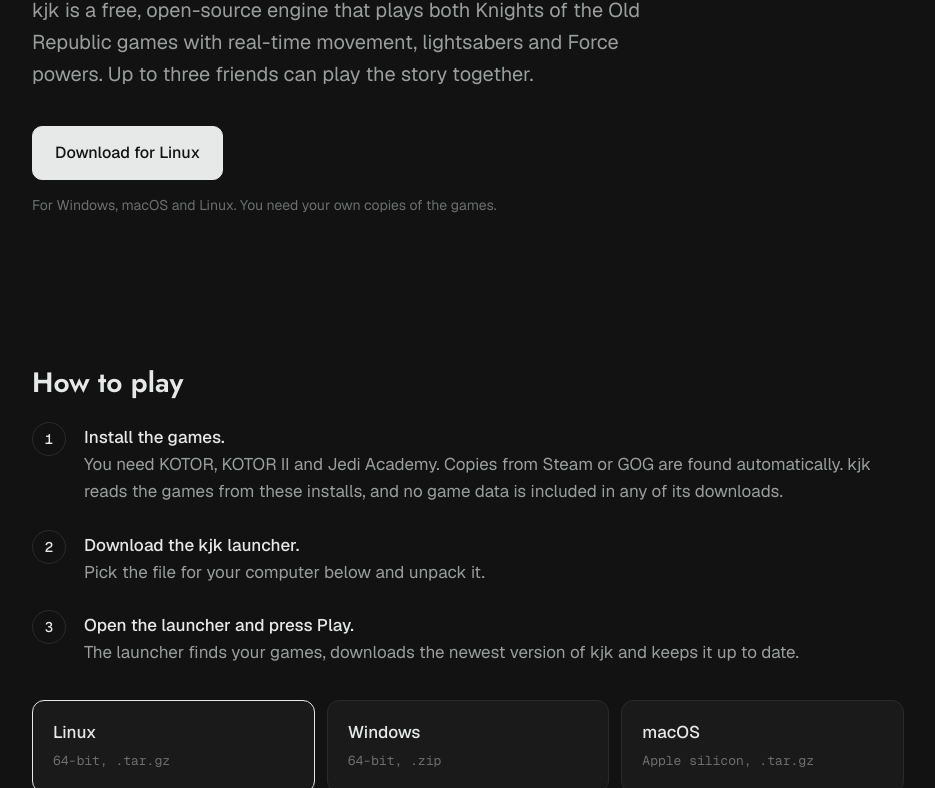
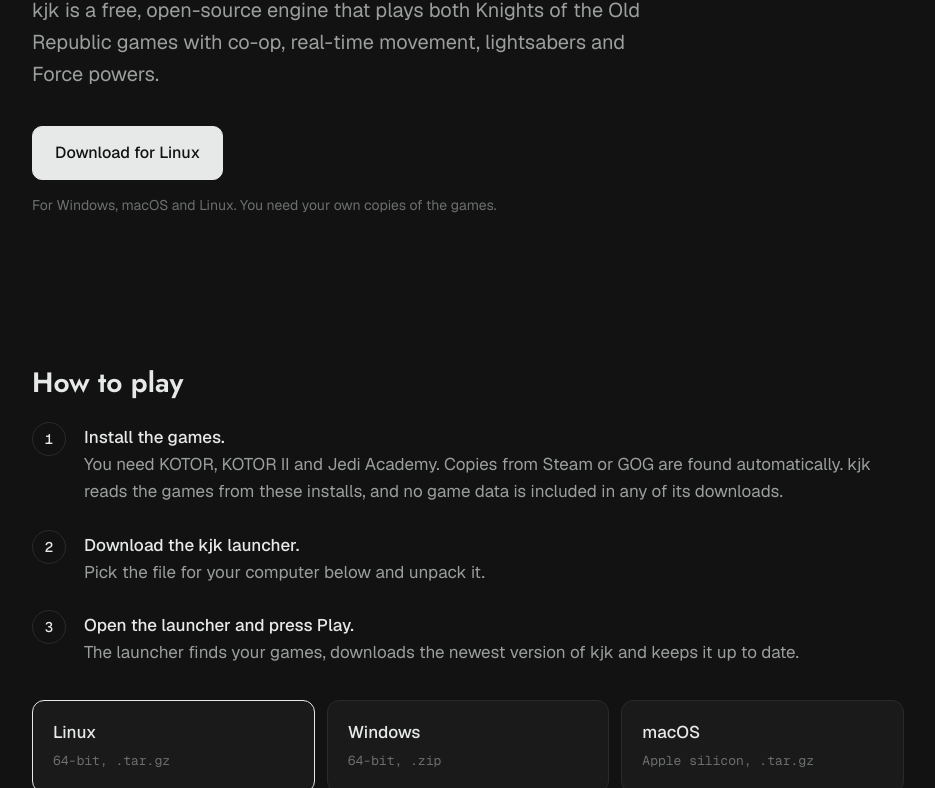
Before and after one commit to kjk-engine/kjk, a plain HTML site: page site/index.html in a window 1280 px wide. Shown: the part 312-1100 px from the top of the page, without its empty margins (172-1107 px from the left). Drawn offline with nearby package versions, Linux system fonts and the light colour scheme; no server answers.

Commit message:
Shorter description at the top

```diff
--- a/site/index.html
+++ b/site/index.html
@@ -118,7 +118,7 @@
 
   <div class="hero">
     <h1>KOTOR 1 and KOTOR 2,<br>with Jedi Academy combat.</h1>
-    <p class="lead">kjk is a free, open-source engine that plays both Knights of the Old Republic games with real-time movement, lightsabers and Force powers. Up to three friends can play the story together.</p>
+    <p class="lead">kjk is a free, open-source engine that plays both Knights of the Old Republic games with co-op, real-time movement, lightsabers and Force powers.</p>
     <div class="actions">
       <a class="btn primary" id="hero-dl" href="#play">Download the launcher</a>
     </div>
```
